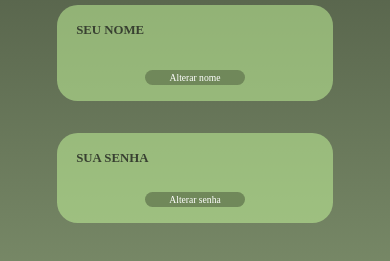
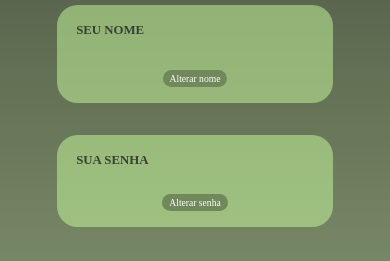
Before and after one commit to stephannykauane/projeto_it, a Vue app in the folder frontend/: page /profile in a window 390 px wide. Shown: the part 317-578 px from the top of the page. Built offline with nearby package versions, Linux system fonts and the light colour scheme; no server answers; sample sign-in values are in the browser's storage; a web font is replaced by a local one.

Commit message:
fixes on front

```diff
--- a/frontend/index.html
+++ b/frontend/index.html
@@ -4,7 +4,7 @@
     <meta charset="UTF-8" />
     <link rel="icon" type="image/png" href="/plantar.png" />
     <meta name="viewport" content="width=device-width, initial-scale=1.0" />
-    <title>Vite + Vue</title>
+    <title>Caliming</title>
   </head>
   <body>
     <div id="app"></div>
--- a/frontend/src/components/atoms/ButtonAlterarAtom.vue
+++ b/frontend/src/components/atoms/ButtonAlterarAtom.vue
@@ -91,8 +91,7 @@ export default {
 
 @media screen and (max-width: 580px) {
     .profile-alterar{
-        min-width: 100px;
-        padding: 0;
+        padding: 0.1em 0.5em;
         font-size: 0.6em;
         text-align: center;
         align-items: center;
--- a/frontend/src/components/atoms/InputAtom.vue
+++ b/frontend/src/components/atoms/InputAtom.vue
@@ -36,6 +36,7 @@ defineProps({
 
 input {
   text-align: left;
+  color: #ffffff !important;
 }
 
 
--- a/frontend/src/components/molecules/CheckBoxMolecule.vue
+++ b/frontend/src/components/molecules/CheckBoxMolecule.vue
@@ -94,7 +94,7 @@ onMounted(() => {
 
     <div
       class="info"
-      v-for="(info, index) in infosReversos"
+      v-for="(info, index) in infosReversos.slice().reverse()"
       :key="index"
     >
       <CheckBoxAtom class="check" @exportar="makeExcel(info)">
--- a/frontend/src/style.css
+++ b/frontend/src/style.css
@@ -37,6 +37,10 @@ h1 {
   color: #ffffff;
 }
 
+input {
+  color: #ffffff;
+}
+
 button {
   border-radius: 8px;
   border: 1px solid transparent;
```
